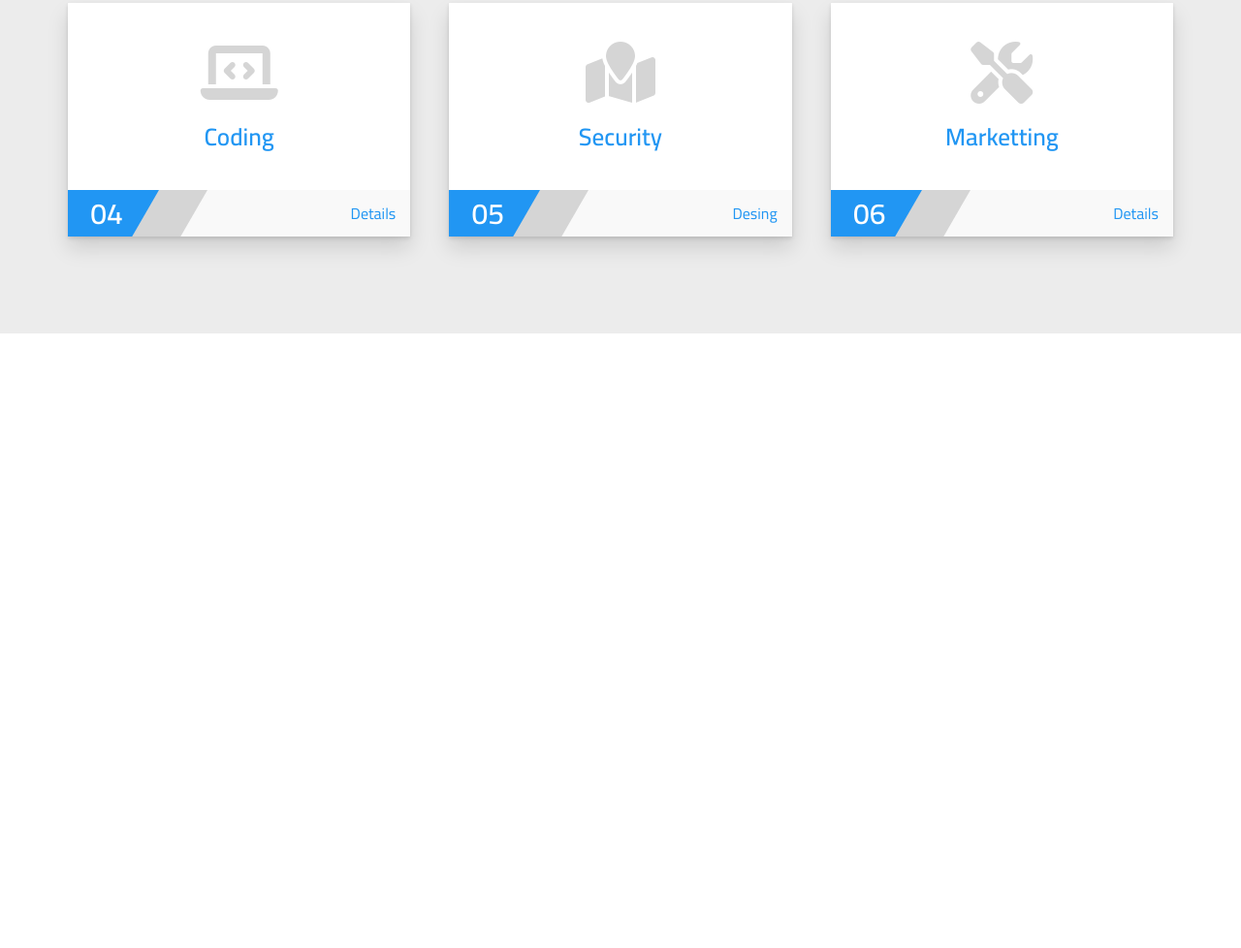
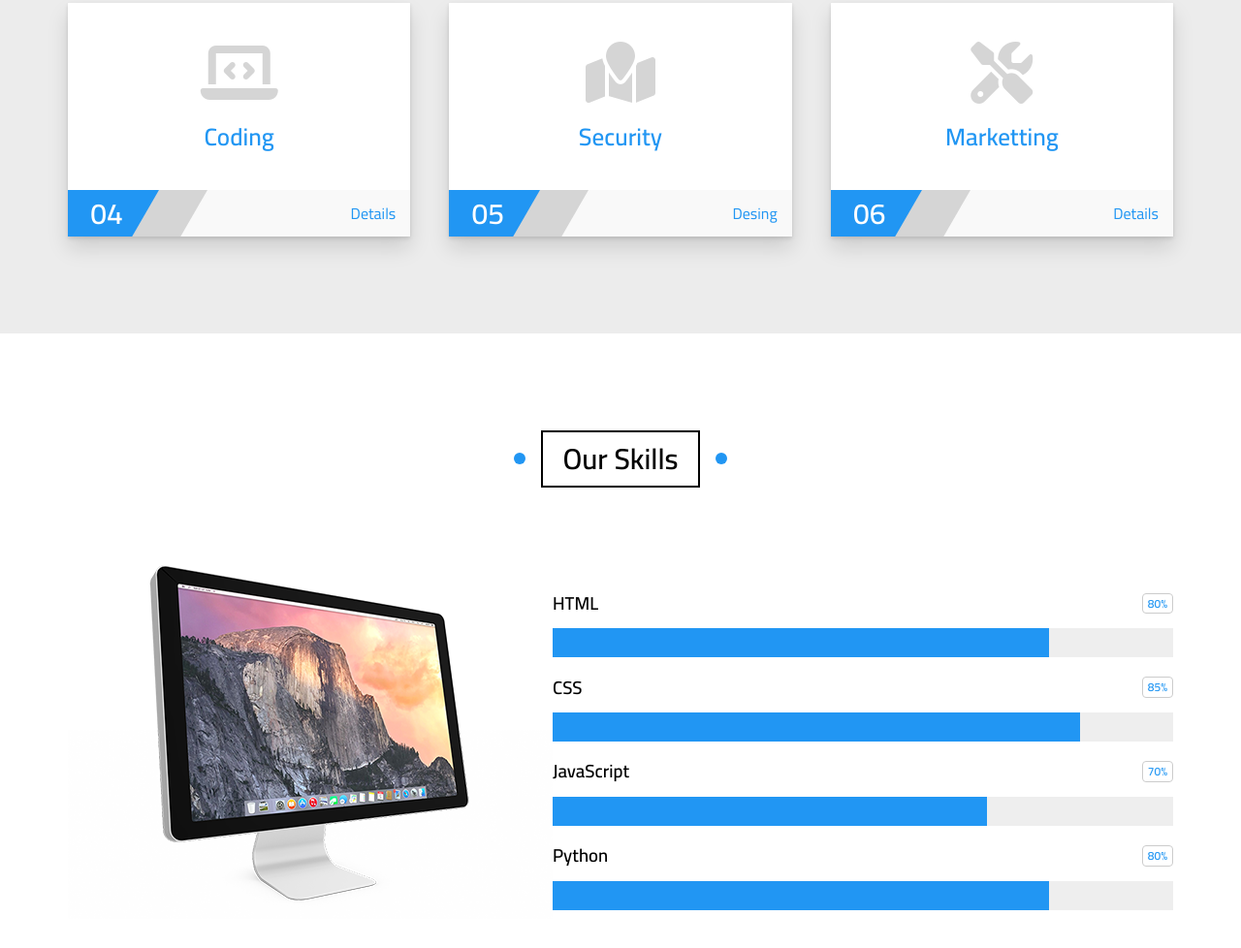
Before and after one commit to OAbuissa/HTMl_and_CSS_Template_3, a plain HTML site: page index.html in a window 1280 px wide. Shown: the part 7122-8100 px from the top of the page at 97% size. Before the commit the page ends 7466 px from the top, so only its background shows below. Drawn offline with Linux system fonts and the light colour scheme.

Commit message:
Adding Our-Skills Section

```diff
--- a/CSS/abuissa.css
+++ b/CSS/abuissa.css
@@ -847,3 +847,51 @@ a {
     transform: skewx(-30deg);
 }
 /* End Services */
+/* Start Skills */
+.our-skills {
+    padding-top: var(--main-padding-top) ;
+    padding-bottom: var(--main-padding-bottom);
+    position: relative;
+}
+.our-skills .container {
+    display: flex;
+    align-items: center;
+}
+@media (max-width: 991px) {
+    .our-skills img {
+        display: none;
+    }
+}
+.our-skills .skills {
+    flex: 1;
+}
+.our-skills .skill {
+    margin-top: 20px;
+}
+.our-skills .skill h3 {
+    display: flex;
+    justify-content: space-between;
+    align-items: center;
+    margin-bottom: 15px;
+    font-weight: bold ;
+}
+.our-skills .skill h3 span{
+    font-size:12px;
+    border: 1px solid #ccc;
+    padding: 3px 5px;
+    border-radius: 4px;
+    color: var(--main-color);
+}
+.our-skills .skill .the-progress {
+    height: 30px;
+    background-color: #eee;
+    position: relative;
+}
+.our-skills .skill .the-progress span  {
+    position: absolute;
+    left: 0;
+    top: 0;
+    height: 100%;
+    background-color: var(--main-color);
+}
+/* End Skills */
--- a/index.html
+++ b/index.html
@@ -46,7 +46,7 @@
                                         <a href="#services"><i class="far fa-building fa-fw"></i> Services</a>
                                     </li>
                                     <li>
-                                        <a href="#skills"><i class="far fa-check-circle fa-fw"></i> Our Skills</a>
+                                        <a href="#"><i class="far fa-check-circle fa-fw"></i> Our Skills</a>
                                     </li>
                                     <li>
                                         <a href="#"><i class="far fa-clipboard fa-fw"></i> How It Works</a>
@@ -511,5 +511,39 @@
         </div>
     </div>
     <!-- End Services -->
+    <!-- Start Skills -->
+    <div class="our-skills" id="our-skills">
+        <h2 class="main-title">Our Skills</h2>
+        <div class="container">
+            <img src="Imgs/skills.png" alt="">
+            <div class="skills">
+                <div class="skill">
+                    <h3> HTML <span>80%</span> </h3>
+                    <div class="the-progress">
+                        <span style="width:80%"></span>
+                    </div>
+                </div>
+                <div class="skill">
+                    <h3> CSS <span>85%</span> </h3>
+                    <div class="the-progress">
+                        <span style="width:85%"></span>
+                    </div>
+                </div>
+                <div class="skill">
+                    <h3> JavaScript <span>70%</span> </h3>
+                    <div class="the-progress">
+                        <span style="width:70%"></span>
+                    </div>
+                </div>
+                <div class="skill">
+                    <h3> Python <span>80%</span> </h3>
+                    <div class="the-progress">
+                        <span style="width:80%"></span>
+                    </div>
+                </div>
+            </div>
+        </div>
+    </div>
+    <!-- End Skills -->
 </body>
 </html>
```
